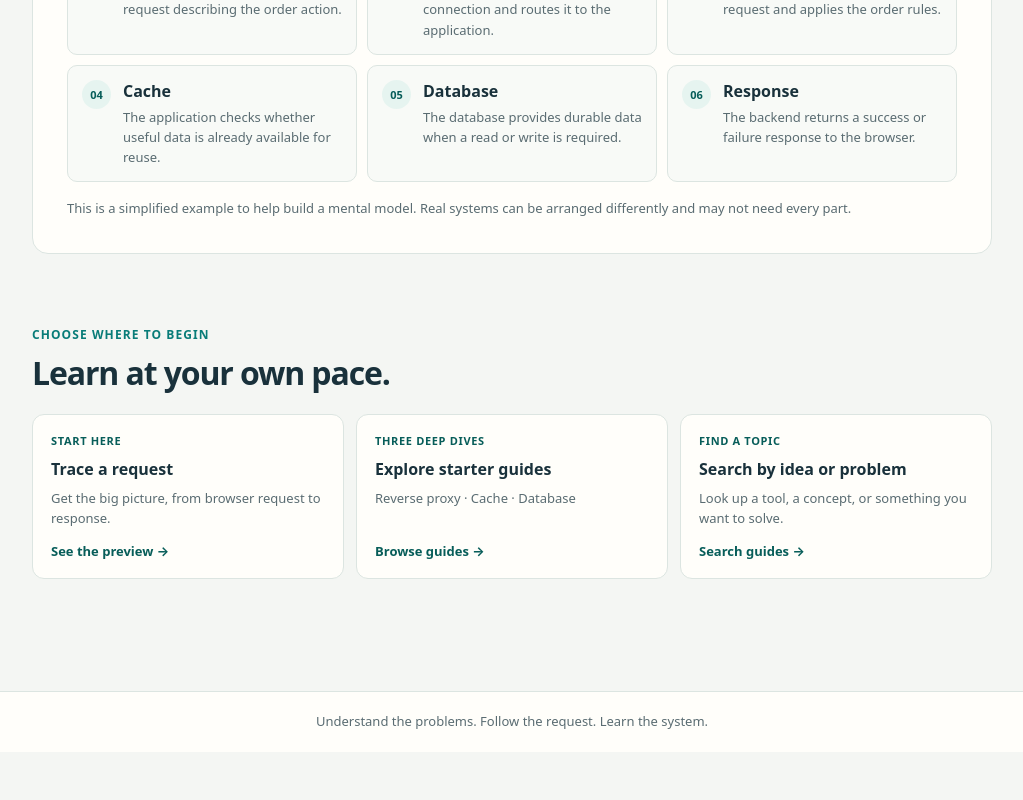
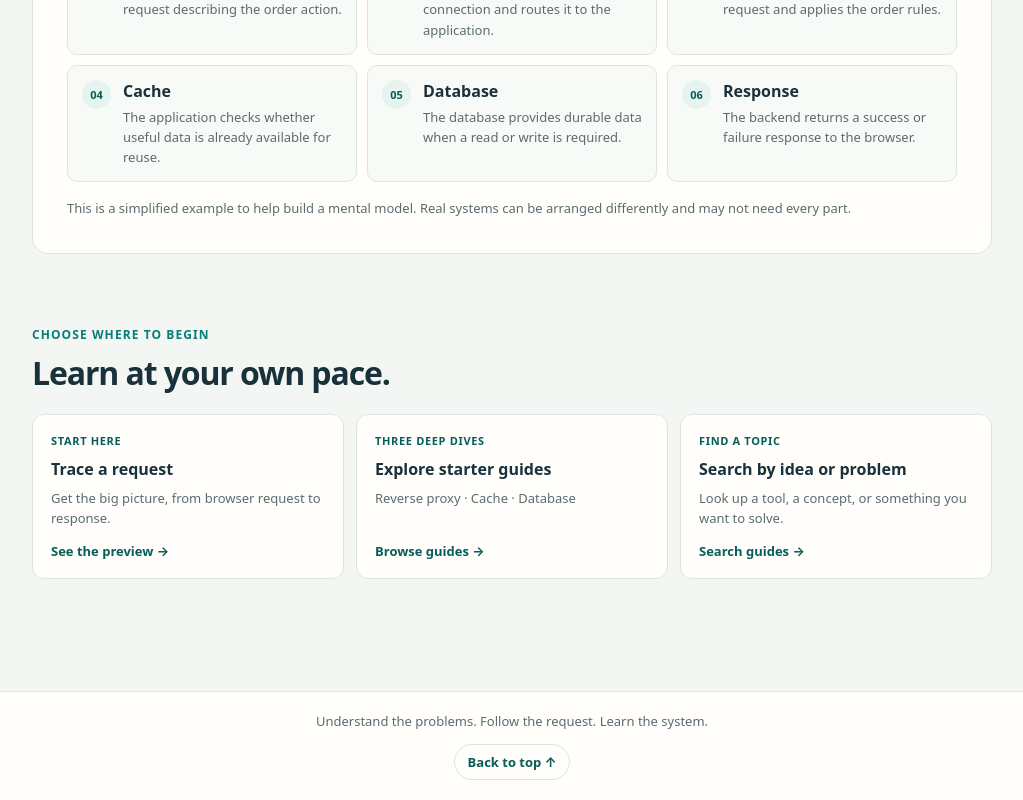
Before and after one commit to vegastristan1/backend-ecosystem, a React (Vite) app: page / in a window 1280 px wide. Shown: the part 1898-2698 px from the top of the page, without its empty margins (128-1151 px from the left). Before the commit the page ends 2650 px from the top, so only its background shows below. Built offline with nearby package versions, Linux system fonts and the light colour scheme.

Commit message:
feat: add back to top button in footer

```diff
--- a/src/components/AppShell.tsx
+++ b/src/components/AppShell.tsx
@@ -36,6 +36,9 @@ export function AppShell({ children }: AppShellProps) {
       </main>
       <footer className="site-footer">
         <p>Understand the problems. Follow the request. Learn the system.</p>
+        <button type="button" className="back-to-top" onClick={() => window.scrollTo({ top: 0 })}>
+          Back to top <span aria-hidden="true">↑</span>
+        </button>
       </footer>
     </div>
   )
--- a/src/styles.css
+++ b/src/styles.css
@@ -1079,6 +1079,23 @@ h1 {
   line-height: 1.5;
 }
 
+.back-to-top {
+  margin-top: 12px;
+  padding: 8px 13px;
+  border: 1px solid var(--color-line);
+  border-radius: 999px;
+  background: var(--color-paper);
+  color: var(--color-accent-dark);
+  cursor: pointer;
+  font: inherit;
+  font-size: 13px;
+  font-weight: 750;
+}
+
+.back-to-top:hover {
+  border-color: var(--color-accent);
+}
+
 @media (max-width: 640px) {
   .site-header {
     align-items: flex-start;
```
